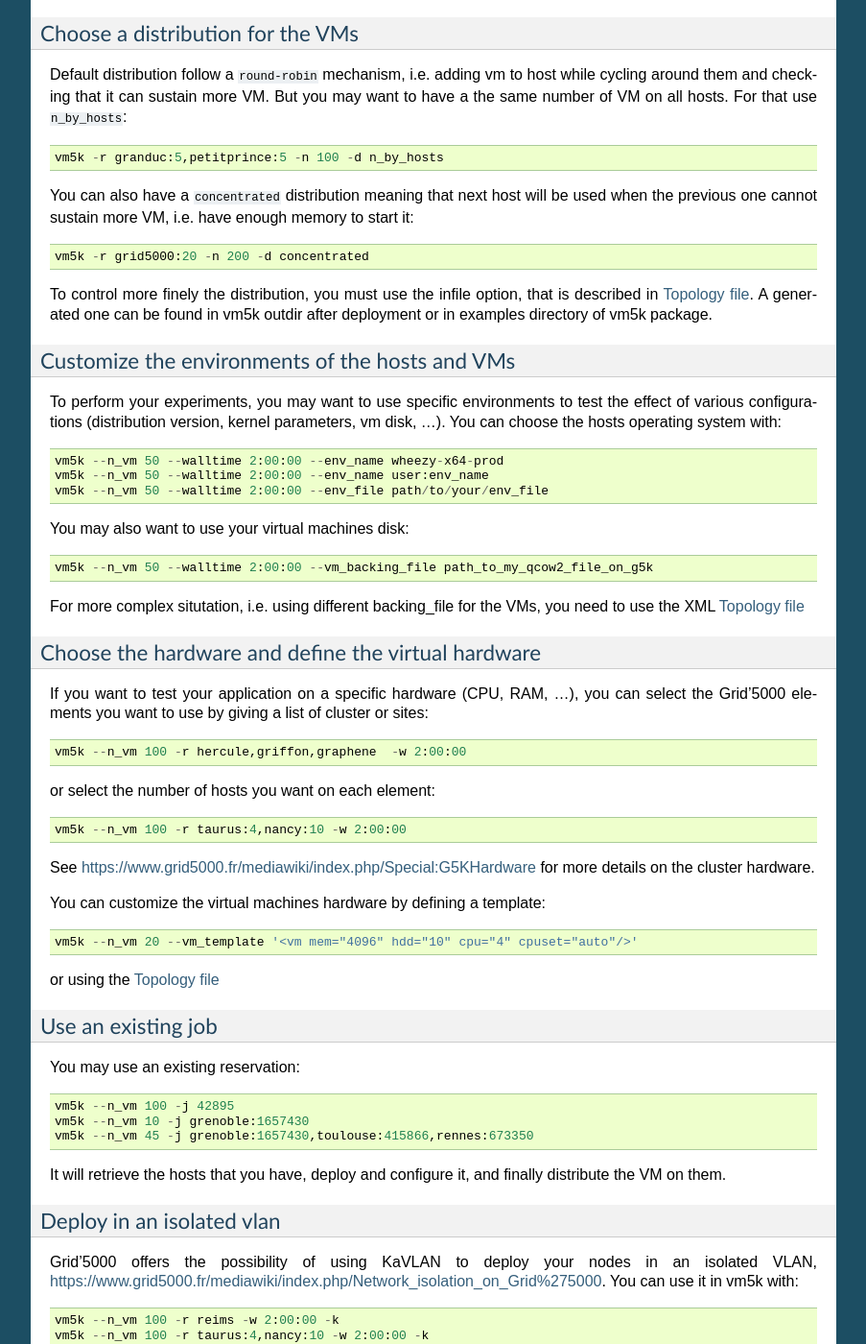
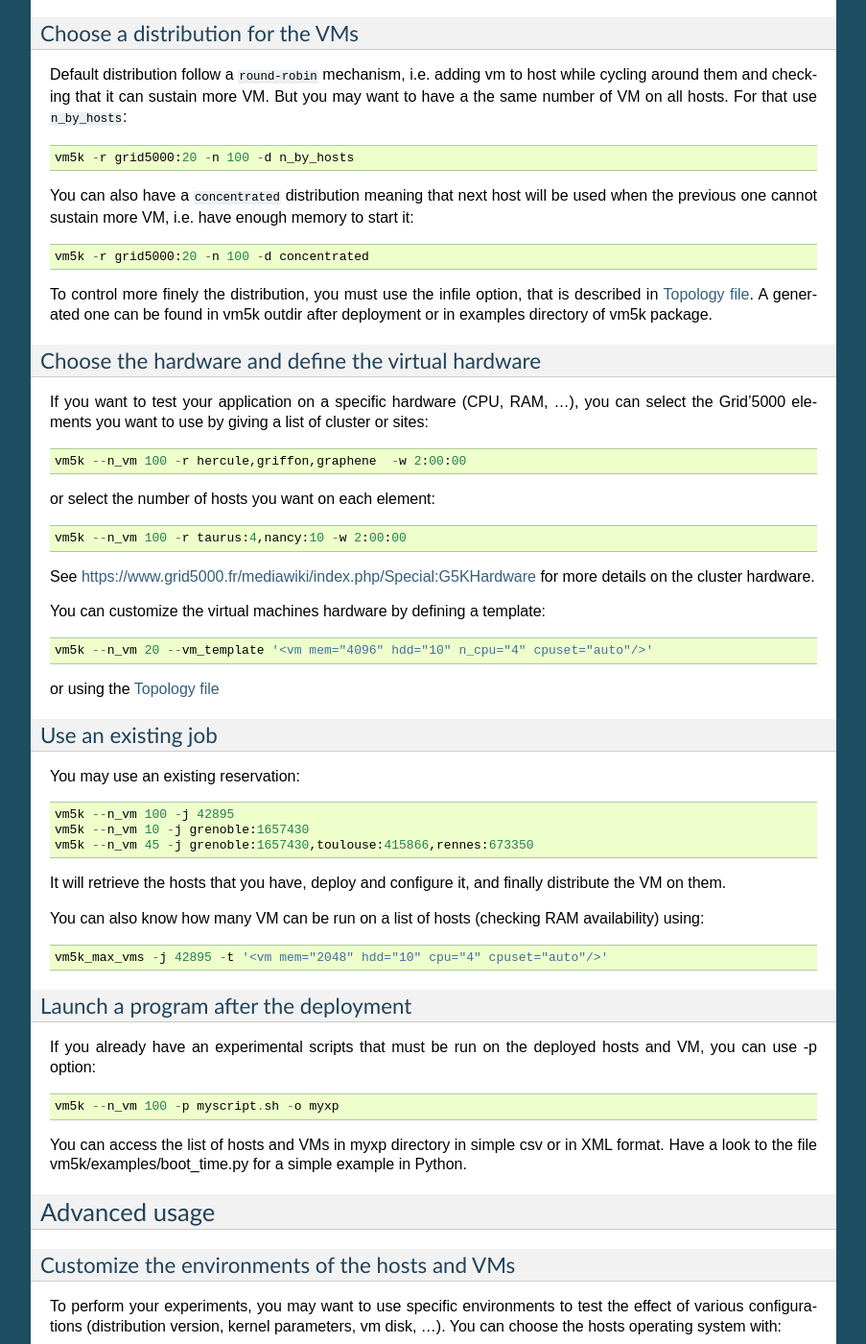
Before and after one commit to lpouillo/vm5k, a Sphinx documentation site: the page built from docs/vm5k.rst, in a window 1280 px wide and 1400 px high, scrolled down 1421 px. Shown: the whole window at 96% size, without its empty margins (198-1101 px from the left). Built offline with Sphinx 7.4.7, drawn with Linux system fonts in a browser that asks for light colours; formulas are drawn with MathJax 3; some of the changed text lies outside the part shown.

Commit message:
[doc] better examples, basic and advanced usage

```diff
--- a/docs/vm5k.rst
+++ b/docs/vm5k.rst
@@ -41,7 +41,7 @@
 .. image:: _static/vm5k_workflow.png
 
 
-Basic Usage
+Basic usage
 -----------
 
 The basic usage is to create a certain number of virtual machines on Grid'5000.
@@ -60,17 +60,72 @@
 them and checking that it can sustain more VM. But you may want to have a the same number of VM on
 all hosts. For that use ``n_by_hosts``::
 
-  vm5k -r granduc:5,petitprince:5 -n 100 -d n_by_hosts
+  vm5k -r grid5000:20 -n 100 -d n_by_hosts
 
 You can also have a ``concentrated`` distribution meaning that next host will be used when
 the previous one cannot sustain more VM, i.e. have enough memory to start it::
 
-  vm5k -r grid5000:20 -n 200 -d concentrated
+  vm5k -r grid5000:20 -n 100 -d concentrated
 
 To control more finely the distribution, you must use the infile option, that is described in
 `Topology file <http://vm5k.readthedocs.org/en/latest/vm5k.html#use-a-topology-file>`_.
 A generated one can be found in vm5k outdir after deployment or in examples directory of
 vm5k package.
+
+
+Choose the hardware and define the virtual hardware
+^^^^^^^^^^^^^^^^^^^^^^^^^^^^^^^^^^^^^^^^^^^^^^^^^^^
+If you want to test your application on a specific hardware (CPU, RAM, ...), you can select the
+Grid'5000 elements you want to use by giving a list of cluster or sites::
+
+ vm5k --n_vm 100 -r hercule,griffon,graphene  -w 2:00:00
+
+or select the number of hosts you want on each element::
+
+ vm5k --n_vm 100 -r taurus:4,nancy:10 -w 2:00:00
+
+See https://www.grid5000.fr/mediawiki/index.php/Special:G5KHardware for
+more details on the cluster hardware.
+
+You can customize the virtual machines hardware by defining a template::
+
+ vm5k --n_vm 20 --vm_template '<vm mem="4096" hdd="10" n_cpu="4" cpuset="auto"/>'
+
+or using the `Topology file <http://vm5k.readthedocs.org/en/latest/vm5k.html#use-a-topology-file>`_
+
+Use an existing job
+^^^^^^^^^^^^^^^^^^^
+
+You may use an existing reservation::
+
+ vm5k --n_vm 100 -j 42895
+ vm5k --n_vm 10 -j grenoble:1657430
+ vm5k --n_vm 45 -j grenoble:1657430,toulouse:415866,rennes:673350
+
+It will retrieve the hosts that you have, deploy and configure it, and finally distribute the VM
+on them.
+
+You can also know how many VM can be run on a list of hosts (checking RAM availability)
+using::
+
+ vm5k_max_vms -j 42895 -t '<vm mem="2048" hdd="10" cpu="4" cpuset="auto"/>'
+
+Launch a program after the deployment
+^^^^^^^^^^^^^^^^^^^^^^^^^^^^^^^^^^^^^
+
+If you already have an experimental scripts that must be run on the deployed hosts and VM,
+you can use -p option::
+
+ vm5k --n_vm 100 -p myscript.sh -o myxp
+
+You can access the list of hosts and VMs in myxp directory in simple csv or in XML format.
+Have a look to the file vm5k/examples/boot_time.py for a simple example in Python.
+
+.. literalinclude::../examples/boot_time.py
+
+
+Advanced usage
+--------------
 
 Customize the environments of the hosts and VMs
 ^^^^^^^^^^^^^^^^^^^^^^^^^^^^^^^^^^^^^^^^^^^^^^^
@@ -89,40 +144,6 @@
 
 For more complex situtation, i.e. using different backing_file for the VMs, you need to use the XML
 `Topology file <http://vm5k.readthedocs.org/en/latest/vm5k.html#use-a-topology-file>`_
-
-
-Choose the hardware and define the virtual hardware
-^^^^^^^^^^^^^^^^^^^^^^^^^^^^^^^^^^^^^^^^^^^^^^^^^^^
-If you want to test your application on a specific hardware (CPU, RAM, ...), you can select the
-Grid'5000 elements you want to use by giving a list of cluster or sites::
-
- vm5k --n_vm 100 -r hercule,griffon,graphene  -w 2:00:00
-
-or select the number of hosts you want on each element::
-
- vm5k --n_vm 100 -r taurus:4,nancy:10 -w 2:00:00
-
-See https://www.grid5000.fr/mediawiki/index.php/Special:G5KHardware for
-more details on the cluster hardware.
-
-You can customize the virtual machines hardware by defining a template::
-
- vm5k --n_vm 20 --vm_template '<vm mem="4096" hdd="10" cpu="4" cpuset="auto"/>'
-
-or using the `Topology file <http://vm5k.readthedocs.org/en/latest/vm5k.html#use-a-topology-file>`_
-
-Use an existing job
-^^^^^^^^^^^^^^^^^^^
-
-You may use an existing reservation::
-
- vm5k --n_vm 100 -j 42895
- vm5k --n_vm 10 -j grenoble:1657430
- vm5k --n_vm 45 -j grenoble:1657430,toulouse:415866,rennes:673350
-
-
-It will retrieve the hosts that you have, deploy and configure it, and finally distribute the VM
-on them.
 
 
 Deploy in an isolated vlan
```
